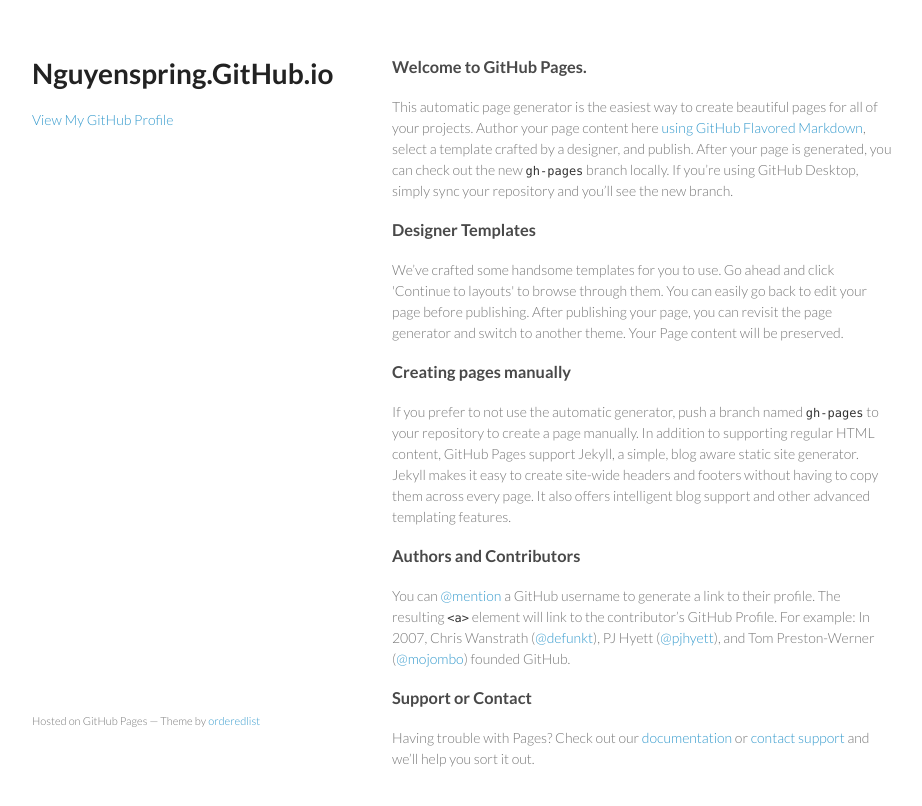
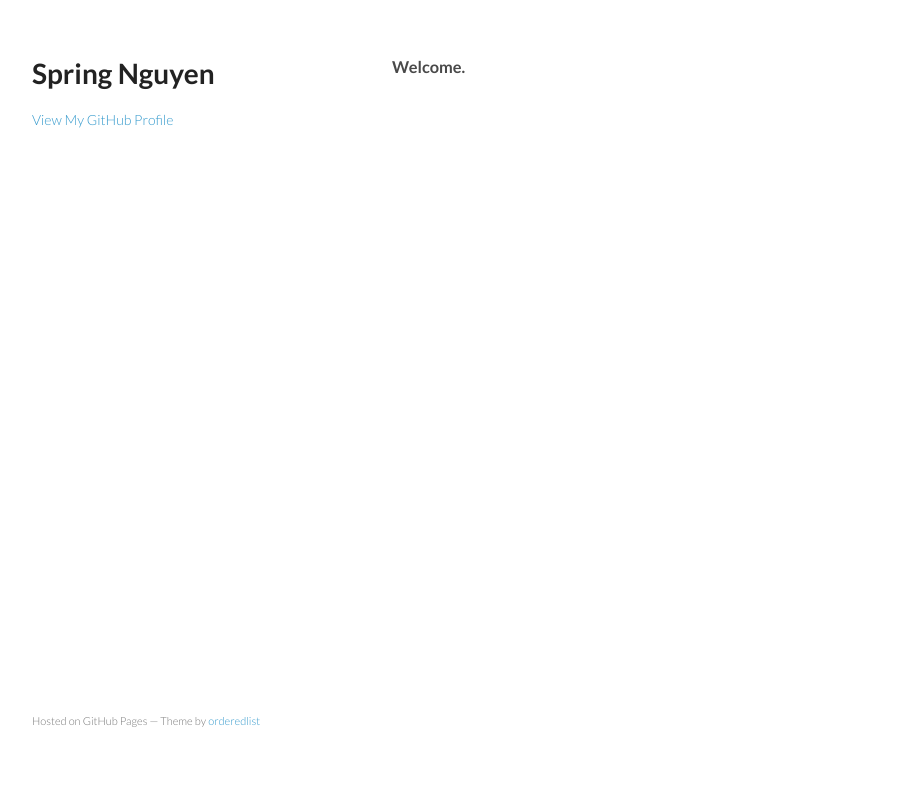
Before and after one commit to nguyenspring/nguyenspring.github.io, a plain HTML site: page index.html in a window 1280 px wide. Shown: the whole page, without its empty margins (178-1100 px from the left). Drawn offline with Linux system fonts and the light colour scheme.

Commit message:
Update index.html

```diff
--- a/index.html
+++ b/index.html
@@ -15,7 +15,7 @@
   <body>
     <div class="wrapper">
       <header>
-        <h1>Nguyenspring.GitHub.io</h1>
+        <h1>Spring Nguyen</h1>
         <p></p>
 
 
@@ -24,29 +24,9 @@
       </header>
       <section>
         <h3>
-<a id="welcome-to-github-pages" class="anchor" href="#welcome-to-github-pages" aria-hidden="true"><span class="octicon octicon-link"></span></a>Welcome to GitHub Pages.</h3>
+<a id="welcome-to-github-pages" class="anchor" href="#welcome-to-github-pages" aria-hidden="true"><span class="octicon octicon-link"></span></a>Welcome.</h3>
 
-<p>This automatic page generator is the easiest way to create beautiful pages for all of your projects. Author your page content here <a href="https://guides.github.com/features/mastering-markdown/">using GitHub Flavored Markdown</a>, select a template crafted by a designer, and publish. After your page is generated, you can check out the new <code>gh-pages</code> branch locally. If you’re using GitHub Desktop, simply sync your repository and you’ll see the new branch.</p>
 
-<h3>
-<a id="designer-templates" class="anchor" href="#designer-templates" aria-hidden="true"><span class="octicon octicon-link"></span></a>Designer Templates</h3>
-
-<p>We’ve crafted some handsome templates for you to use. Go ahead and click 'Continue to layouts' to browse through them. You can easily go back to edit your page before publishing. After publishing your page, you can revisit the page generator and switch to another theme. Your Page content will be preserved.</p>
-
-<h3>
-<a id="creating-pages-manually" class="anchor" href="#creating-pages-manually" aria-hidden="true"><span class="octicon octicon-link"></span></a>Creating pages manually</h3>
-
-<p>If you prefer to not use the automatic generator, push a branch named <code>gh-pages</code> to your repository to create a page manually. In addition to supporting regular HTML content, GitHub Pages support Jekyll, a simple, blog aware static site generator. Jekyll makes it easy to create site-wide headers and footers without having to copy them across every page. It also offers intelligent blog support and other advanced templating features.</p>
-
-<h3>
-<a id="authors-and-contributors" class="anchor" href="#authors-and-contributors" aria-hidden="true"><span class="octicon octicon-link"></span></a>Authors and Contributors</h3>
-
-<p>You can <a href="https://github.com/blog/821" class="user-mention">@mention</a> a GitHub username to generate a link to their profile. The resulting <code>&lt;a&gt;</code> element will link to the contributor’s GitHub Profile. For example: In 2007, Chris Wanstrath (<a href="https://github.com/defunkt" class="user-mention">@defunkt</a>), PJ Hyett (<a href="https://github.com/pjhyett" class="user-mention">@pjhyett</a>), and Tom Preston-Werner (<a href="https://github.com/mojombo" class="user-mention">@mojombo</a>) founded GitHub.</p>
-
-<h3>
-<a id="support-or-contact" class="anchor" href="#support-or-contact" aria-hidden="true"><span class="octicon octicon-link"></span></a>Support or Contact</h3>
-
-<p>Having trouble with Pages? Check out our <a href="https://help.github.com/pages">documentation</a> or <a href="https://github.com/contact">contact support</a> and we’ll help you sort it out.</p>
       </section>
       <footer>
         <p><small>Hosted on GitHub Pages &mdash; Theme by <a href="https://github.com/orderedlist">orderedlist</a></small></p>
```
